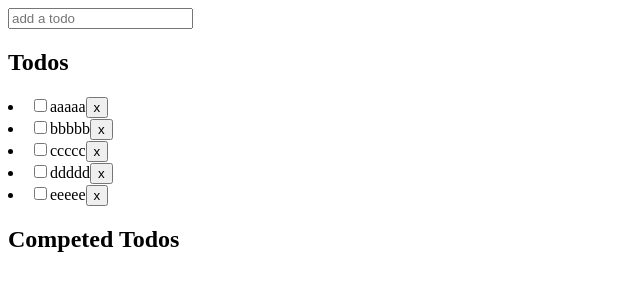
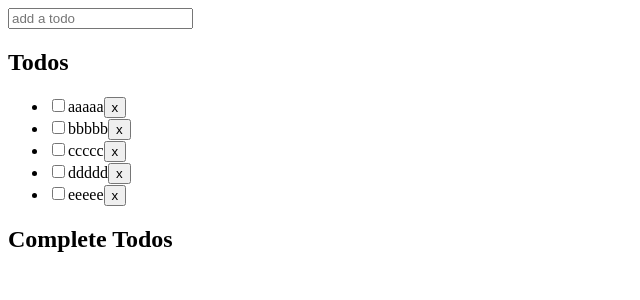
Before and after one commit to ga-wdi-exercises/todo-app-react, a React (Create React App) app: page / in a window 1280 px wide. Shown: the top 300 px of the page, without its empty margins (0-640 px from the left). Built offline with nearby package versions, Linux system fonts and the light colour scheme; the HTML template or start-up script is replaced by a standard one.

Commit message:
fixed check-disappearance; heavily DRYed and refactored

```diff
--- a/src/App.js
+++ b/src/App.js
@@ -8,20 +8,20 @@ class App extends Component {
     this.state = {
       newContent: '',
       todos: [
-        {content: 'aaaaa', isBeingEdited: false, complete: false},
-        {content: 'bbbbb', isBeingEdited: false, complete: false},
-        {content: 'ccccc', isBeingEdited: false, complete: false},
-        {content: 'ddddd', isBeingEdited: false, complete: false},
-        {content: 'eeeee', isBeingEdited: false, complete: false}
+        {content: 'aaaaa', isBeingEdited: false, isComplete: false},
+        {content: 'bbbbb', isBeingEdited: false, isComplete: false},
+        {content: 'ccccc', isBeingEdited: false, isComplete: false},
+        {content: 'ddddd', isBeingEdited: false, isComplete: false},
+        {content: 'eeeee', isBeingEdited: false, isComplete: false}
       ]
     }
   }
 
-  todosCopy() {
+  copyTodos() {
     return this.state.todos.map(todo => Object.assign({}, todo))
   }
 
-  newChange(e) {
+  editNew(e) {
     this.setState({
       newContent: e.target.value
     })
@@ -29,10 +29,10 @@ class App extends Component {
 
   create(e) {
     e.preventDefault()
-    let todos = this.todosCopy()
+    let todos = this.copyTodos()
     let newTodo = {content: this.state.newContent,
                    isBeingEdited: false,
-                   complete: false}
+                   isComplete: false}
     todos = [...todos, newTodo]
     this.setState({
       newContent: '',
@@ -40,24 +40,8 @@ class App extends Component {
     })
   }
 
-  delete(i) {
-    let todos = this.todosCopy()
-    todos.splice(i, 1)
-    this.setState({
-      todos
-    })
-  }
-
-  edit(e, i) {
-    let todos = this.todosCopy()
-    todos[i].content = e.target.value
-    this.setState({
-      todos
-    })
-  }
-
   startEditing(i) {
-    let todos = this.todosCopy()
+    let todos = this.copyTodos()
     todos[i].isBeingEdited = true
     this.setState({
       todos
@@ -65,7 +49,7 @@ class App extends Component {
   }
 
   edit(e, i) {
-    let todos = this.todosCopy()
+    let todos = this.copyTodos()
     todos[i].content = e.target.value
     this.setState({
       todos
@@ -74,7 +58,7 @@ class App extends Component {
 
   stopEditing(e, i) {
     e.preventDefault()
-    let todos = this.todosCopy()
+    let todos = this.copyTodos()
     todos[i].isBeingEdited = false
     this.setState({
       todos
@@ -82,60 +66,66 @@ class App extends Component {
   }
 
   toggleComplete(i) {
-    let todos = this.todosCopy()
-    todos[i].complete = !todos[i].complete
+    let todos = this.copyTodos()
+    todos[i].isComplete = !todos[i].isComplete
+    this.setState({
+      todos
+    })
+  }
+
+  delete(i) {
+    let todos = this.copyTodos()
+    todos.splice(i, 1)
     this.setState({
       todos
     })
   }
 
   render() {
-    let todos = this.state.todos.map((todo, i) => {
-      if (!todo.complete) {
+    const todos = {
+      complete: [],
+      incomplete: []
+    }
+
+    const todoComponent = (todo, i) => {
       return (
         <Todo
           key={i}
           content={todo.content}
-            delete={() => this.delete(i)}
           isBeingEdited={todo.isBeingEdited}
+          isComplete={todo.isComplete}
           startEditing={() => this.startEditing(i)}
           edit={e => this.edit(e, i)}
           stopEditing={e => this.stopEditing(e, i)}
           toggleComplete={() => this.toggleComplete(i)}
+          delete={() => this.delete(i)}
         />
       )
     }
-    })
-    let completedTodos = this.state.todos.map((todo, i) => {
-      if (todo.complete) {
-        return (
-          <Todo
-            key={i}
-            content={todo.content}
-            delete={() => this.delete(i)}
-            isBeingEdited={todo.isBeingEdited}
-            startEditing={() => this.startEditing(i)}
-            edit={e => this.edit(e, i)}
-            stopEditing={e => this.stopEditing(e, i)}
-            toggleComplete={() => this.toggleComplete(i)}
-          />
-        )
+
+    this.state.todos.forEach((todo, i) => {
+      let component = todoComponent(todo, i)
+      if (todo.isComplete) {
+        todos.complete.push(component)
+      } else {
+        todos.incomplete.push(component)
       }
     })
+
     return (
       <div>
         <New
           newContent={this.state.newContent}
-          newChange={e => this.newChange(e)}
+          editNew={e => this.editNew(e)}
           create={e => this.create(e)}
         />
         <div>
           <h2>Todos</h2>
-          {todos}
+          <ul>{todos.incomplete}</ul>
         </div>
         <div>
-          <h2>Competed Todos</h2>
-          {completedTodos}
+          <h2>Complete Todos</h2>
+          <ul>{todos.complete}</ul>
         </div>
       </div>
     )
--- a/src/New.js
+++ b/src/New.js
@@ -8,7 +8,7 @@ class New extends Component {
           type="text"
           value={this.props.newContent}
           placeholder="add a todo"
-          onChange={e => this.props.newChange(e)}
+          onChange={e => this.props.editNew(e)}
         />
       </form>
     )
--- a/src/Todo.js
+++ b/src/Todo.js
@@ -18,7 +18,7 @@ class Todo extends Component {
     } else {
       return (
         <li>
-          <input type="checkbox" value={this.props.complete} onChange={this.props.toggleComplete} />
+          <input type="checkbox" checked={this.props.isComplete} onChange={this.props.toggleComplete} />
           <span onClick={this.props.startEditing}>{this.props.content}</span>
           <button onClick={this.props.delete}>x</button>
         </li>
```
Also changed, not shown: 1 other file (tests, documents, lock files or other folders). Lines whose indentation alone changed are shown as unchanged.
